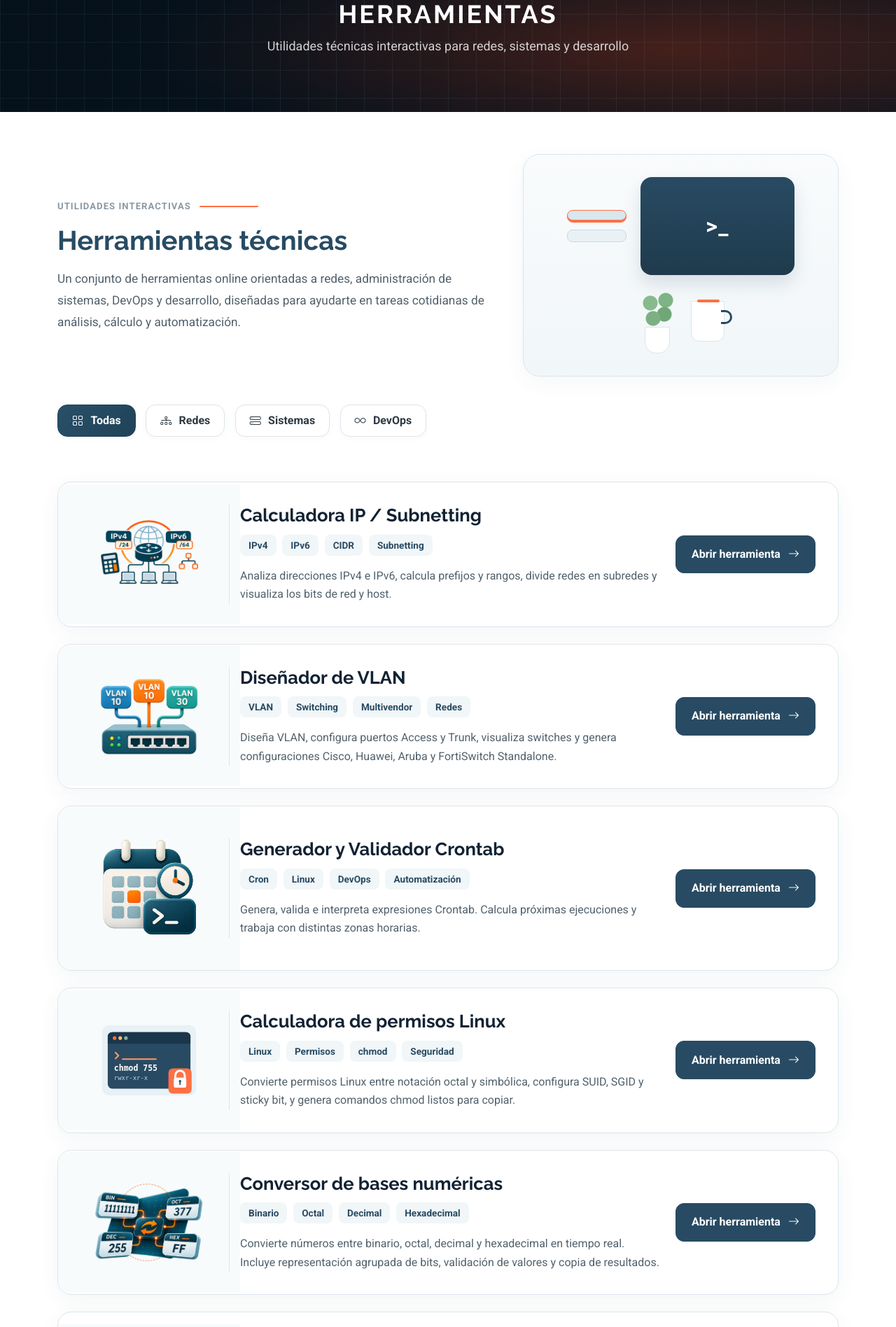
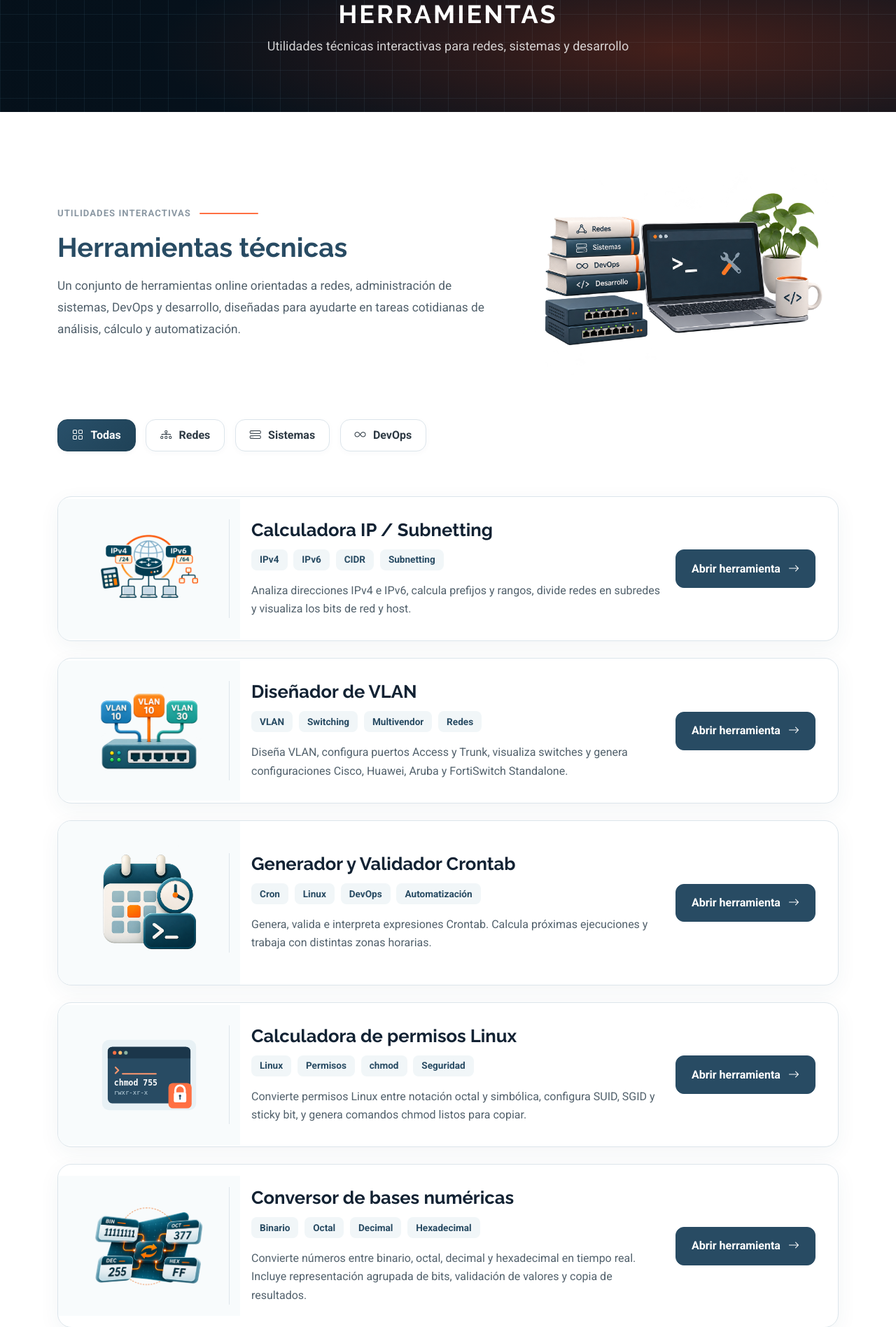
Before and after one commit to WalexNet/portfolio, a Python web app: template app/templates/tools.html in a window 1280 px wide. Shown: the part 140-2036 px from the top of the page at 70% size. Run offline with Jinja, Linux system fonts and the light colour scheme; the template is opened without the code that fills it, so the values that code supplies are empty; some libraries are stand-ins or nearby versions.

Commit message:
feat(tools): Herramienta Analizador SSH y pequeños arreglos de Estetica  v1.17.1

```diff
--- a/app/__init__.py
+++ b/app/__init__.py
@@ -33,6 +33,7 @@ from .tools.cidr.routes import cidr_bp
 from .tools.sql.routes import sql_bp
 from .tools.config_diff.routes import config_diff_bp
 from .tools.fortigate_audit.routes import fortigate_audit_bp
+from .tools.ssh_analyzer.routes import ssh_analyzer_bp
 
 
 def create_app():
@@ -81,6 +82,9 @@ def create_app():
     app.register_blueprint(sql_bp)
     app.register_blueprint(config_diff_bp)
     app.register_blueprint(fortigate_audit_bp)
+    app.register_blueprint(ssh_analyzer_bp)
+
+
     @app.context_processor
     def inject_career_menu():
         stmt = (
--- a/app/templates/tools.html
+++ b/app/templates/tools.html
@@ -8,7 +8,7 @@
 #}
 {% set tutorial_slugs = {
   'subnet.index': 'subnetting-ipv4-e-ipv6-guia-practica-para-disenar-y-dividir-redes',
-  'vlan.index': '',
+  'vlan.index': 'disenador-de-vlan-planificar-switches-y-generar-configuraciones-multivendor',
   'cron.index': 'crontab-en-linux-guia-practica-ejemplos-y-generador-online',
   'permissions.index': 'permisos-linux-guia-practica-de-chmod-suid-sgid-y-sticky-bit',
   'bases.index': 'conversion-entre-binario-octal-decimal-y-hexadecimal-guia-practica',
@@ -18,12 +18,13 @@
   'cidr.index': 'sumarizacion-de-rutas-y-cidr-guia-practica-para-optimizar-tablas-de-enrutamiento',
   'sql.index': 'formateador-sql-organizar-validar-y-compactar-consultas-postgresql-mysql-y-sqlite',
   'config_diff.index': 'comparador-de-configuraciones-detectar-cambios-en-redes-y-sistemas',
-  'fortigate_audit.index': 'auditor-fortigate-analizar-configuraciones-detectar-riesgos-y-comparar-cambios'
-
+  'fortigate_audit.index': 'auditor-fortigate-analizar-configuraciones-detectar-riesgos-y-comparar-cambios',
+  'ssh_analyzer.index': 'analizador-ssh-auditoria-de-configuracion-openssh'
 } %}
 
 {% set published_tutorials = published_blog_slugs(tutorial_slugs.values() | list) %}
 
+<!-- HERO -->
 <section id="tools-hero" class="hero hero-inner section dark-background">
   <div class="container d-flex flex-column align-items-center text-center">
     <h2 data-aos="fade-up" data-aos-delay="100">HERRAMIENTAS</h2>
@@ -88,134 +89,21 @@
     margin-bottom: 0;
   }
 
+  /* ===== Ilustración editorial del catálogo ===== */
   #tools .tools-hero-art {
-    background: linear-gradient(180deg, #f9fbfc 0%, #f1f6f8 100%);
-    border: 1px solid var(--tools-border);
-    border-radius: 24px;
-    min-height: 280px;
       display: flex;
       align-items: center;
       justify-content: center;
-    padding: 2rem;
-    box-shadow: 0 8px 30px rgba(40, 75, 99, 0.05);
+      width: 100%;
   }
 
-  #tools .tools-hero-art-inner {
+  #tools .tools-hero-image {
+      display: block;
       width: 100%;
-    display: flex;
-    align-items: center;
-    justify-content: center;
-    gap: 1.25rem;
-    flex-wrap: wrap;
-  }
-
-  #tools .hero-device {
-    width: 220px;
-    height: 140px;
-    border-radius: 16px;
-    background: linear-gradient(180deg, #284b63 0%, #1f3a4c 100%);
-    position: relative;
-    box-shadow: 0 12px 24px rgba(40, 75, 99, 0.15);
-  }
-
-  #tools .hero-device::before {
-    content: ">_";
-    position: absolute;
-    top: 50%;
-    left: 50%;
-    transform: translate(-50%, -50%);
-    color: #ffffff;
-    font-weight: 700;
-    font-size: 2rem;
-    letter-spacing: .04em;
-  }
-
-  #tools .hero-book-stack {
-    display: flex;
-    flex-direction: column;
-    gap: .6rem;
-  }
-
-  #tools .hero-book {
-    width: 85px;
-    height: 18px;
-    border-radius: 8px;
-    background: #d9e7ee;
-    border: 1px solid #c8d9e3;
-    position: relative;
-  }
-
-  #tools .hero-book:nth-child(2) {
-    background: #eaf1f5;
-  }
-
-  #tools .hero-book.accent {
-    border-color: var(--tools-accent);
-    box-shadow: inset 0 -3px 0 var(--tools-accent);
-  }
-
-  #tools .hero-plant {
-    width: 56px;
-    height: 92px;
-    position: relative;
-  }
-
-  #tools .hero-plant::before {
-    content: "";
-    position: absolute;
-    bottom: 0;
-    left: 10px;
-    width: 36px;
-    height: 38px;
-    border-radius: 0 0 16px 16px;
-    background: #ffffff;
-    border: 1px solid var(--tools-border);
-  }
-
-  #tools .hero-plant::after {
-    content: "";
-    position: absolute;
-    top: 0;
-    left: 4px;
-    width: 48px;
-    height: 58px;
-    background:
-      radial-gradient(circle at 18px 42px, #7cb083 0 10px, transparent 11px),
-      radial-gradient(circle at 34px 36px, #6fa876 0 10px, transparent 11px),
-      radial-gradient(circle at 14px 20px, #88ba8e 0 10px, transparent 11px),
-      radial-gradient(circle at 36px 16px, #7eb385 0 10px, transparent 11px);
-  }
-
-  #tools .hero-cup {
-    width: 48px;
-    height: 58px;
-    border-radius: 0 0 12px 12px;
-    background: #fff;
-    border: 1px solid var(--tools-border);
-    position: relative;
-  }
-
-  #tools .hero-cup::before {
-    content: "";
-    position: absolute;
-    right: -12px;
-    top: 12px;
-    width: 16px;
-    height: 20px;
-    border: 3px solid var(--tools-navy);
-    border-left: 0;
-    border-radius: 0 10px 10px 0;
-  }
-
-  #tools .hero-cup::after {
-    content: "";
-    position: absolute;
-    top: -3px;
-    left: 8px;
-    width: 32px;
-    height: 4px;
-    border-radius: 999px;
-    background: var(--tools-accent);
+      max-width: 520px;
+      height: auto;
+      object-fit: contain;
+      border-radius: 24px;
   }
 
   #tools .tools-filters {
@@ -291,7 +179,7 @@
   }
 
   #tools .tools-card-content {
-    padding: 2rem 2rem 2rem 0;
+    padding: 2rem 2rem 2rem 1rem;
     position: relative;
   }
 
@@ -428,7 +316,12 @@
     }
 
     #tools .tools-hero-art {
-      margin-top: 1.5rem;
+    margin-top: .5rem;
+    }
+
+    #tools .tools-hero-image {
+        max-width: 480px;
+        margin: 0 auto;
     }
   }
 
@@ -501,7 +394,7 @@
 
 <section id="tools" class="section">
   <div class="container">
-
+    <!-- Encabezado Herramientas -->
     <div class="row align-items-center tools-intro-wrap g-4">
       <div class="col-lg-7">
         <div class="tools-intro">
@@ -516,16 +409,16 @@
       </div>
 
       <div class="col-lg-5">
-        <div class="tools-hero-art" aria-hidden="true">
-          <div class="tools-hero-art-inner">
-            <div class="hero-book-stack">
-              <span class="hero-book accent"></span>
-              <span class="hero-book"></span>
-            </div>
-            <div class="hero-device"></div>
-            <div class="hero-plant"></div>
-            <div class="hero-cup"></div>
-          </div>
+        <div class="tools-hero-art">
+          <img
+            src="{{ url_for('static', filename='img/tools/ilustracion_toolsPage.png') }}"
+            alt="Ilustración de herramientas técnicas para redes, sistemas, DevOps y desarrollo"
+            class="tools-hero-image"
+            width="1408"
+            height="1056"
+            loading="eager"
+            decoding="async"
+          >
         </div>
       </div>
     </div>
@@ -577,6 +470,7 @@
           </div>
 
           <div class="tools-card-action">
+            <div class="d-flex flex-column align-items-center gap-3">
               <a class="tools-open" href="{{ url_for('subnet.index') }}">
                 Abrir herramienta
                 <i class="bi bi-arrow-right" aria-hidden="true"></i>
@@ -590,6 +484,7 @@
                 <i class="bi bi-arrow-up-right" aria-hidden="true"></i>
               </a>
               {% endif %}
+            </div>
           </div>
         </div>
       </article>
@@ -614,6 +509,7 @@
             </p>
           </div>
           <div class="tools-card-action">
+            <div class="d-flex flex-column align-items-center gap-3">
               <a class="tools-open" href="{{ url_for('vlan.index') }}">
                 Abrir herramienta
                 <i class="bi bi-arrow-right" aria-hidden="true"></i>
@@ -627,6 +523,7 @@
                 <i class="bi bi-arrow-up-right" aria-hidden="true"></i>
               </a>
               {% endif %}
+            </div>
           </div>
         </div>
       </article>
@@ -659,6 +556,7 @@
           </div>
 
           <div class="tools-card-action">
+            <div class="d-flex flex-column align-items-center gap-3">
               <a class="tools-open" href="{{ url_for('cron.index') }}">
                 Abrir herramienta
                 <i class="bi bi-arrow-right" aria-hidden="true"></i>
@@ -672,6 +570,7 @@
                 <i class="bi bi-arrow-up-right" aria-hidden="true"></i>
               </a>
               {% endif %}
+            </div>
           </div>
         </div>
       </article>
@@ -703,6 +602,7 @@
           </div>
 
           <div class="tools-card-action">
+            <div class="d-flex flex-column align-items-center gap-3">
               <a class="tools-open" href="{{ url_for('permissions.index') }}">
                 Abrir herramienta
                 <i class="bi bi-arrow-right" aria-hidden="true"></i>
@@ -716,6 +616,7 @@
                 <i class="bi bi-arrow-up-right" aria-hidden="true"></i>
               </a>
               {% endif %}
+            </div>
           </div>
         </div>
       </article>
@@ -757,6 +658,7 @@
           </div>
 
           <div class="tools-card-action">
+            <div class="d-flex flex-column align-items-center gap-3">
               <a class="tools-open"
                  href="{{ url_for('bases.index') }}">
                 Abrir herramienta
@@ -773,7 +675,7 @@
               </a>
               {% endif %}
             </div>
-
+          </div>
         </div>
       </article>
 
@@ -781,9 +683,7 @@
       <article class="tools-card"
                data-category="sistemas devops"
                data-aos="fade-up">
-
         <div class="tools-card-body">
-
           <div class="tools-card-art">
             <img
               src="{{ url_for('static', filename='img/tools/config-converter.png') }}"
@@ -791,41 +691,30 @@
               loading="lazy"
             >
           </div>
-
           <div class="tools-card-content">
-
             <h3 class="tools-card-title">
               Conversor JSON / YAML / TOML
             </h3>
-
-            <div class="tools-tags"
-                 aria-label="Etiquetas de la herramienta">
-
+            <div class="tools-tags" aria-label="Etiquetas de la herramienta">
               <span class="tools-tag">JSON</span>
               <span class="tools-tag">YAML</span>
               <span class="tools-tag">TOML</span>
               <span class="tools-tag">DevOps</span>
-
             </div>
-
             <p class="tools-description">
               Convierte, valida y da formato a archivos JSON,
               YAML y TOML. Importa configuraciones, detecta
               errores de sintaxis y descarga los resultados
               directamente desde el navegador.
             </p>
-
           </div>
-
           <div class="tools-card-action">
-
+            <div class="d-flex flex-column align-items-center gap-3">
               <a class="tools-open"
                  href="{{ url_for('config_converter.index') }}">
-
                 Abrir herramienta
                 <i class="bi bi-arrow-right"
                    aria-hidden="true"></i>
-
               </a>
               {% if tutorial_slugs.get('config_converter.index') in published_tutorials %}
               <a class="tools-tutorial"
@@ -836,11 +725,9 @@
                 <i class="bi bi-arrow-up-right" aria-hidden="true"></i>
               </a>
               {% endif %}
-
             </div>
-
         </div>
-
+        </div>
       </article>
 
       <!-- Laboratorio Regex -->
@@ -870,6 +757,7 @@
           </div>
 
           <div class="tools-card-action">
+            <div class="d-flex flex-column align-items-center gap-3">
               <a class="tools-open" href="{{ url_for('regex.index') }}">
                 Abrir herramienta
                 <i class="bi bi-arrow-right" aria-hidden="true"></i>
@@ -883,6 +771,7 @@
                 <i class="bi bi-arrow-up-right" aria-hidden="true"></i>
               </a>
               {% endif %}
+          </div>
         </div>
         </div>
       </article>
@@ -904,6 +793,7 @@
             cambia su orden y exporta ACL extendidas IPv4 para Cisco IOS e IOS XE.</p>
           </div>
           <div class="tools-card-action">
+            <div class="d-flex flex-column align-items-center gap-3">
               <a class="tools-open" href="{{ url_for('acl.index') }}">
                 Abrir herramienta <i class="bi bi-arrow-right" aria-hidden="true"></i>
               </a>
@@ -916,6 +806,7 @@
                 <i class="bi bi-arrow-up-right" aria-hidden="true"></i>
               </a>
               {% endif %}
+          </div>
         </div>
         </div>
       </article>
@@ -951,6 +842,7 @@
           </div>
 
           <div class="tools-card-action">
+            <div class="d-flex flex-column align-items-center gap-3">
               <a class="tools-open" href="{{ url_for('cidr.index') }}">
                 Abrir herramienta
                 <i class="bi bi-arrow-right" aria-hidden="true"></i>
@@ -966,6 +858,7 @@
               {% endif %}
           </div>
         </div>
+        </div>
       </article>
 
       <!-- Formateador y validador SQL -->
@@ -974,7 +867,6 @@
                data-aos="fade-up">
 
         <div class="tools-card-body">
-
           <div class="tools-card-art">
             <img
               src="{{ url_for('static', filename='img/tools/tools_formateador_sql02.png') }}"
@@ -1025,7 +917,6 @@
 
             </div>
           </div>
-
         </div>
       </article>
 
@@ -1068,20 +959,19 @@
 
           <div class="tools-card-action">
             <div class="d-flex flex-column align-items-center gap-3">
-
               <a class="tools-open"
                  href="{{ url_for('config_diff.index') }}">
                 Abrir herramienta
                 <i class="bi bi-arrow-right"
                    aria-hidden="true"></i>
               </a>
-
               {% if tutorial_slugs.get('config_diff.index') in published_tutorials %}
               <a class="tools-tutorial"
                  href="{{ url_for('blog.detail', slug=tutorial_slugs['config_diff.index']) }}">
                 <i class="bi bi-book"
                    aria-hidden="true"></i>
                 Ver tutorial
+                <i class="bi bi-arrow-up-right" aria-hidden="true"></i>
               </a>
               {% endif %}
 
@@ -1116,6 +1006,7 @@
             </p>
           </div>
           <div class="tools-card-action">
+            <div class="d-flex flex-column align-items-center gap-3">
               <a class="tools-open" href="{{ url_for('fortigate_audit.index') }}">
                 Abrir herramienta
                 <i class="bi bi-arrow-right" aria-hidden="true"></i>
@@ -1129,6 +1020,59 @@
                 <i class="bi bi-arrow-up-right" aria-hidden="true"></i>
               </a>
               {% endif %}
+            </div>
+          </div>
+        </div>
+      </article>
+
+      <!-- Analizador SSH -->
+      <article class="tools-card" data-category="redes sistemas" data-aos="fade-up">
+        <div class="tools-card-body">
+
+          <div class="tools-card-art">
+            <img
+              src="{{ url_for('static', filename='img/tools/audit_ssh.png') }}"
+              alt="Ilustración técnica de auditoría y seguridad de servidores SSH"
+              loading="lazy"
+            >
+          </div>
+
+          <div class="tools-card-content">
+            <h3 class="tools-card-title">Analizador SSH</h3>
+
+            <div class="tools-tags" aria-label="Etiquetas de la herramienta">
+              <span class="tools-tag">SSH</span>
+              <span class="tools-tag">OpenSSH</span>
+              <span class="tools-tag">Linux</span>
+              <span class="tools-tag">Seguridad</span>
+            </div>
+
+            <p class="tools-description">
+              Analiza archivos de configuración sshd_config, identifica
+              directivas potencialmente inseguras y detecta errores de
+              configuración. Obtén recomendaciones de hardening e informes
+              clasificados por nivel de gravedad.
+            </p>
+          </div>
+
+          <div class="tools-card-action">
+            <div class="d-flex flex-column align-items-center gap-3">
+              <a class="tools-open"
+                 href="{{ url_for('ssh_analyzer.index') }}">
+                Abrir herramienta
+                <i class="bi bi-arrow-right" aria-hidden="true"></i>
+              </a>
+
+              {% if tutorial_slugs.get('ssh_analyzer.index') in published_tutorials %}
+              <a class="tools-tutorial"
+                 href="{{ url_for('blog.detail', slug=tutorial_slugs['ssh_analyzer.index']) }}"
+                 aria-label="Ver tutorial de esta herramienta">
+                <i class="bi bi-book" aria-hidden="true"></i>
+                Ver tutorial
+                <i class="bi bi-arrow-up-right" aria-hidden="true"></i>
+              </a>
+              {% endif %}
+            </div>
           </div>
         </div>
       </article>
--- /dev/null
+++ b/app/tools/ssh_analyzer/__init__.py
@@ -0,0 +1 @@
+"""Analizador estático de OpenSSH sshd_config."""
--- a/config.py
+++ b/config.py
@@ -16,7 +16,7 @@ class Config:
     FLASK_ADMIN_TEMPLATE_MODE = "bootstrap4"
     UPLOAD_FOLDER = os.path.join(os.getcwd(), "upload")
 
-    APP_VERSION = "1.16.0"
+    APP_VERSION = "1.17.1"
 
 class DevelopmentConfig(Config):
     ENVIRONMENT = "development"
```
Also changed, not shown: INTEGRACION_SSH_ANALYZER.md (added, +43 -0 lines), app/static/css/ssh-analyzer.css (added, +1 -0 lines), app/static/js/ssh-analyzer.js (added, +59 -0 lines), app/templates/tools/ssh_analyzer/index.html (added, +31 -0 lines), app/tools/ssh_analyzer/logic.py (added, +105 -0 lines), app/tools/ssh_analyzer/routes.py (added, +22 -0 lines), tests/test_ssh_analyzer.py (added, +28 -0 lines), app/static/img/tools/audit_ssh.png (added), app/static/img/tools/ilustracion_toolsPage.png (added). Lines whose indentation alone changed are shown as unchanged.
